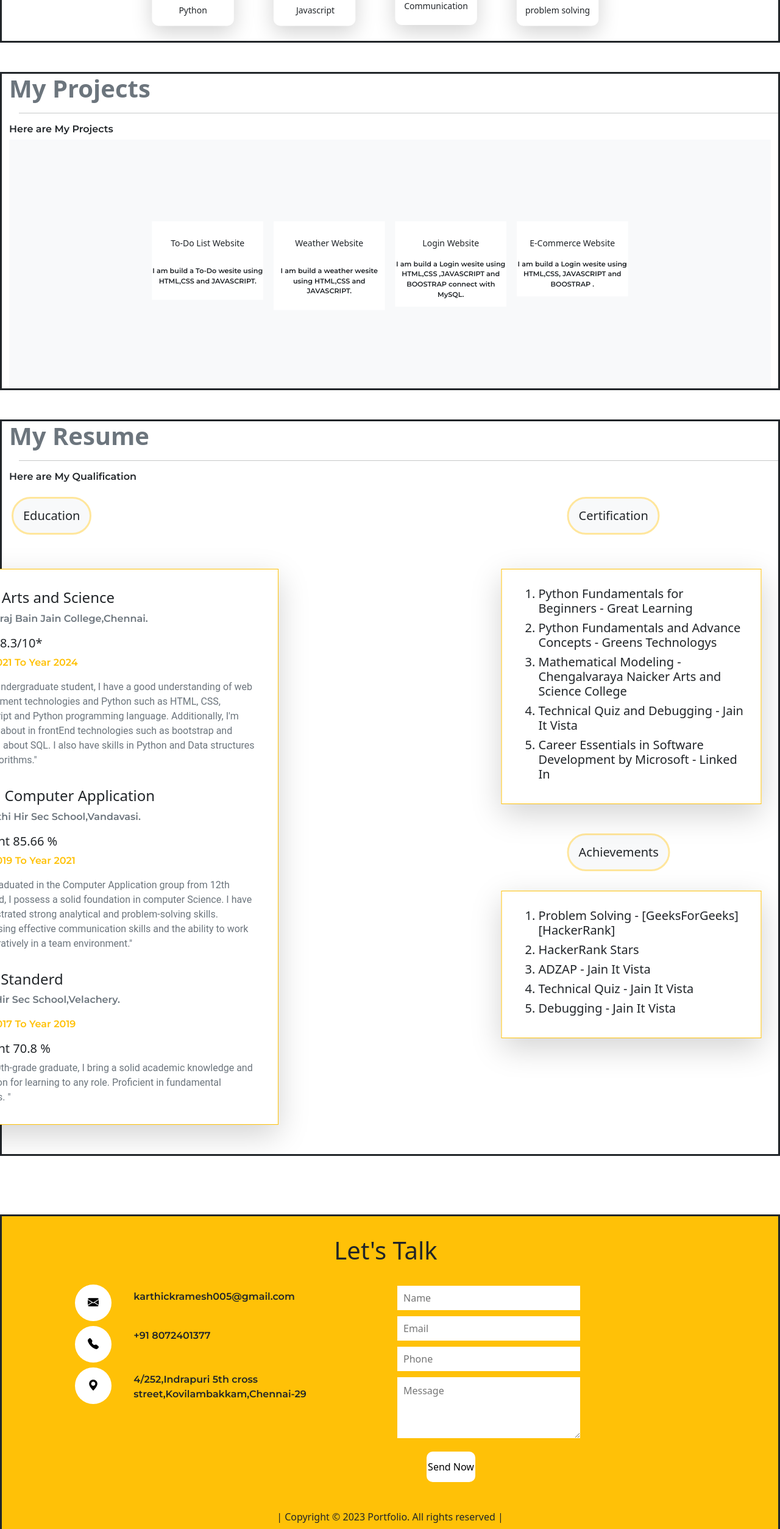
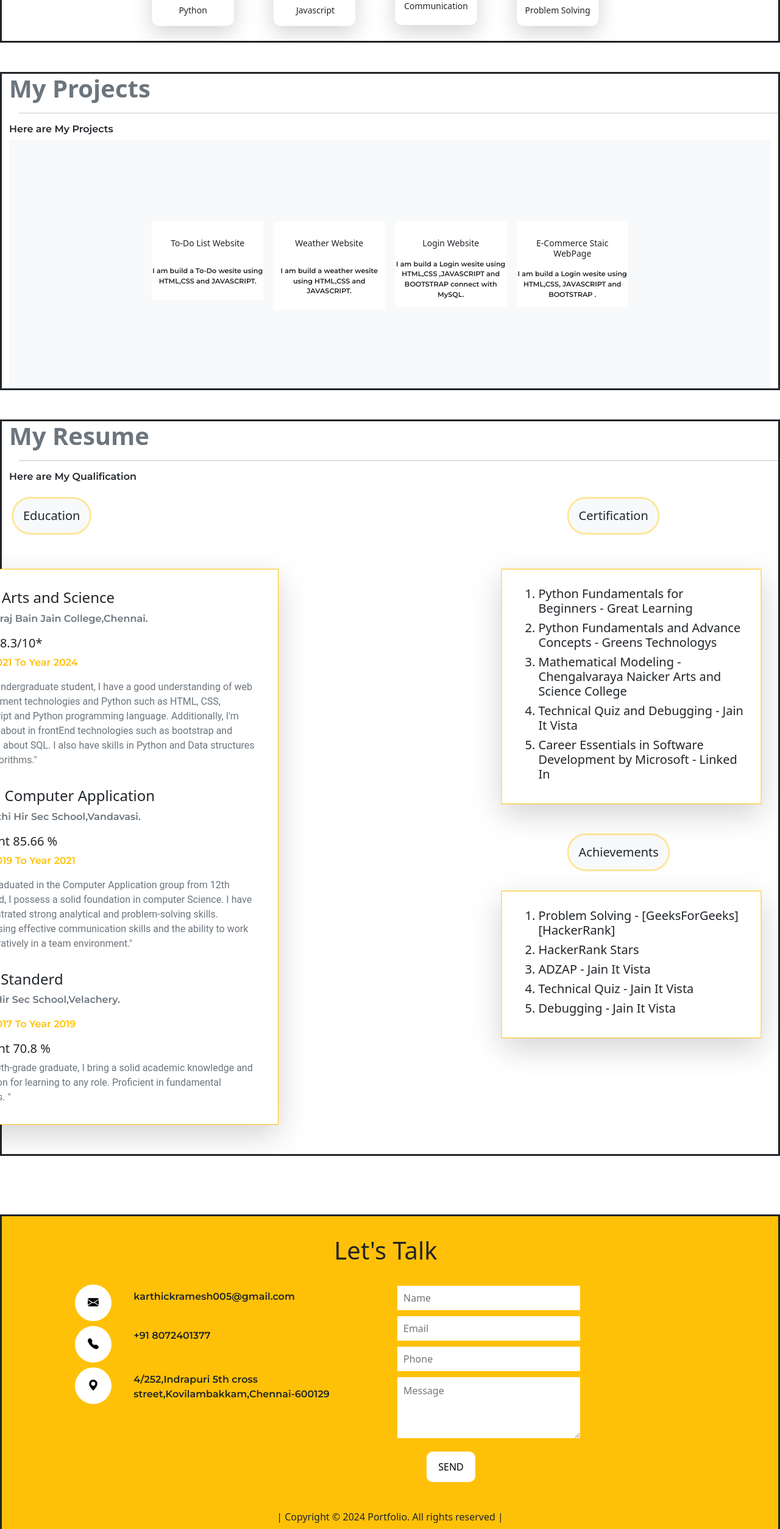
Before and after one commit to karthickramesh005/Portfolio-project, a plain HTML site: page Portfolio/portfolio.html in a window 1280 px wide. Shown: the part 1236-3744 px from the top of the page at 61% size. Drawn offline with nearby package versions, Linux system fonts and the light colour scheme.

Commit message:
Update portfolio.html

```diff
--- a/Portfolio/portfolio.html
+++ b/Portfolio/portfolio.html
@@ -167,7 +167,7 @@
                 <div class="card  shadow-lg  rounded-4"  style="width: 12rem;">
                   <img style = "height: 100px; width: 100px;margin-left: 40px;" src="C:\Users\karthick R\Downloads\icons8-problem-solving-64 (1).png" class="card-img-top " alt="Powerpoint">
                   <div class="card-body">
-                    <h5 class="card-title ">problem solving</h5>
+                    <h5 class="card-title ">Problem Solving</h5>
                   </div>
               </div>
               </div>
@@ -217,7 +217,7 @@
             <div class="care-body">
               <img src="C:\Users\karthick R\Downloads\Web capture_10-12-2023_122320_127.0.0.1.jpeg" class="img-fluid pb-3" alt="">
               <h5 class="head1 py-3">Login Website</h5>
-              <p class="per1 py-0"> I am build a Login wesite using HTML,CSS ,JAVASCRIPT and BOOSTRAP connect with MySQL.</p>
+              <p class="per1 py-0"> I am build a Login wesite using HTML,CSS ,JAVASCRIPT and BOOTSTRAP connect with MySQL.</p>
             </div>
           </div>
         </div>
@@ -225,8 +225,8 @@
           <div class="card">
             <div class="care-body">
               <img src="C:\Users\karthick R\Downloads\Web capture_10-12-2023_121959_.jpeg" class="img-fluid pb-3" alt="">
-              <h5 class="head1 py-3">E-Commerce Website</h5>
-              <p class="per1 py-0">I am build a Login wesite using HTML,CSS, JAVASCRIPT and BOOSTRAP .</p>
+              <h5 class="head1 py-3">E-Commerce Staic WebPage</h5>
+              <p class="per1 py-0">I am build a Login wesite using HTML,CSS, JAVASCRIPT and BOOTSTRAP .</p>
             </div>
           </div>
         </div>
@@ -365,7 +365,7 @@
                     <span><i class="bi bi-geo-alt-fill"></i></i></span>
                   </div>
                 </div>
-                <div class="col-lg-8 col-sm-8 col-8 pt-2"><p>4/252,Indrapuri 5th cross street,Kovilambakkam,Chennai-29</p></div>
+                <div class="col-lg-8 col-sm-8 col-8 pt-2"><p>4/252,Indrapuri 5th cross street,Kovilambakkam,Chennai-600129</p></div>
               </div>
             </div>
             <div class="col-lg-6">
@@ -373,11 +373,11 @@
               <input type="text" placeholder="Email"><br>
               <input type="text" placeholder="Phone"><br>
               <textarea name="" id="" placeholder="Message"></textarea><br>
-              <button class="cbtn mt-3 ms-lg-5">Send Now</button>
+              <button class="cbtn mt-3 ms-lg-5">SEND</button>
 
             </div>
             <div style="text-align: center;">
-            <h6 class="mt-5  " >| Copyright © 2023 Portfolio. All rights reserved |</h6></div>
+            <h6 class="mt-5  " >| Copyright © 2024 Portfolio. All rights reserved |</h6></div>
               </div>
 
             </div>
```
